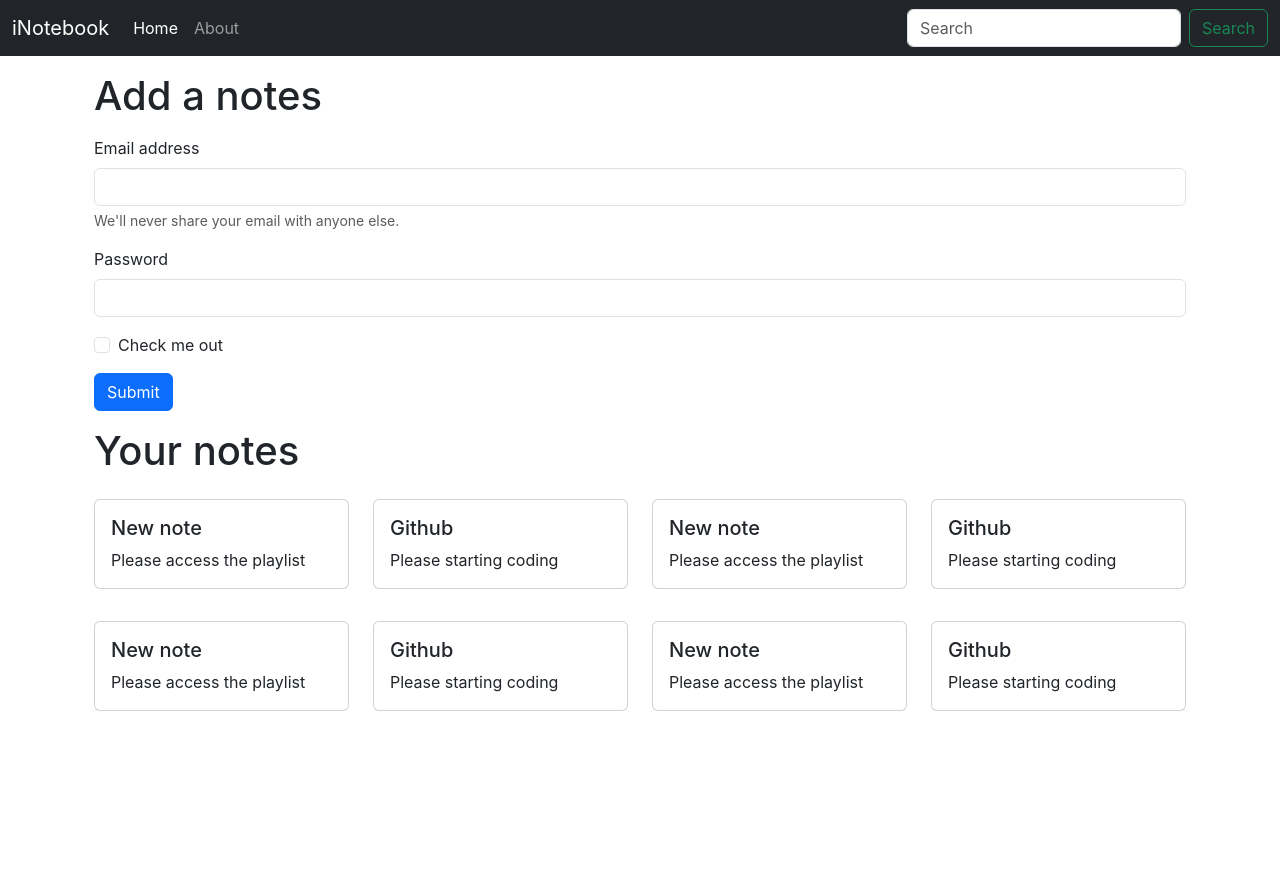
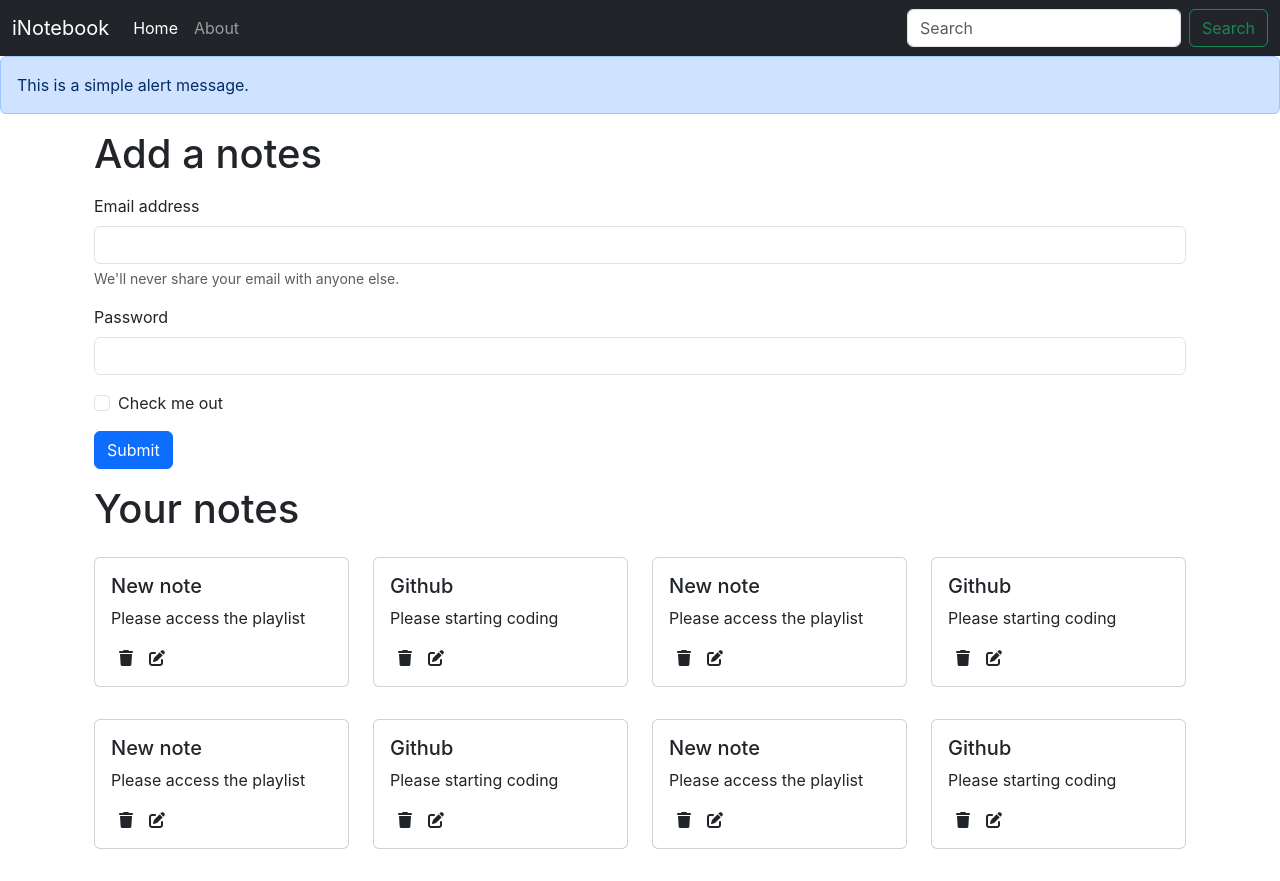
Before and after one commit to anmoltopno791-web/iNotebook, a React (Create React App) app: page / in a window 1280 px wide. Before the commit the page ends 800 px from the top, so only its background shows below. Built offline with nearby package versions, Linux system fonts and the light colour scheme.

Commit message:
Adding font awesome icons to iNotebook

```diff
--- a/public/index.html
+++ b/public/index.html
@@ -19,6 +19,7 @@
     <noscript>You need to enable JavaScript to run this app.</noscript>
   </body>
   <div id="root"></div>
+  <script src="https://kit.fontawesome.com/e2f8b8f0cb.js" crossorigin="anonymous"></script>
   <script src="https://cdn.jsdelivr.net/npm/bootstrap@5.3.8/dist/js/bootstrap.bundle.min.js" integrity="sha384-FKyoEForCGlyvwx9Hj09JcYn3nv7wiPVlz7YYwJrWVcXK/BmnVDxM+D2scQbITxI" crossorigin="anonymous"></script>
   </body>
 </html>
--- a/src/App.js
+++ b/src/App.js
@@ -4,12 +4,14 @@ import Home from "./components/Home";
 import About from "./components/About";
 import { BrowserRouter as Router, Routes, Route } from "react-router-dom";
 import NoteState from "./context/notes/NoteState";
+import Alert from "./components/Alert";
 
 function App() {
   return (
     <NoteState>
       <Router>
         <Navbar />
+        <Alert message="This is a simple alert message." />
         <div className="container">
           <Routes>
             <Route path="/" element={<Home />} />
--- /dev/null
+++ b/src/components/Alert.js
@@ -0,0 +1,13 @@
+import React from "react";
+
+const Alert = (props) => {
+  return (
+    <div>
+      <div className="alert alert-primary" role="alert">
+        {props.message}
+      </div>
+    </div>
+  );
+};
+
+export default Alert;
--- a/src/components/Home.js
+++ b/src/components/Home.js
@@ -6,7 +6,7 @@ const Home = () => {
       <h1>Add a notes</h1>
       <form className="my-3">
         <div className="mb-3">
-          <label for="exampleInputEmail1" className="form-label">
+          <label htmlFor="exampleInputEmail1" className="form-label">
             Email address
           </label>
           <input
@@ -20,7 +20,7 @@ const Home = () => {
           </div>
         </div>
         <div className="mb-3">
-          <label for="exampleInputPassword1" className="form-label">
+          <label htmlFor="exampleInputPassword1" className="form-label">
             Password
           </label>
           <input
@@ -35,7 +35,7 @@ const Home = () => {
             className="form-check-input"
             id="exampleCheck1"
           />
-          <label className="form-check-label" for="exampleCheck1">
+          <label className="form-check-label" htmlFor="exampleCheck1">
             Check me out
           </label>
         </div>
--- a/src/components/Noteitem.js
+++ b/src/components/Noteitem.js
@@ -7,9 +7,15 @@ const NoteItem = (props) => {
       <div className="card my-3">
         <div className="card-body">
           <h5 className="card-title">{note.title}</h5>
-          <p className="card-text">
-            {note.description}
-          </p>
+          <p className="card-text">{note.description}</p>
+          <i
+            className="fa-solid fa-trash mx-2"
+            style={{ cursor: "pointer" }}
+          ></i>
+          <i
+            className="fa-solid fa-pen-to-square mx-2"
+            style={{ cursor: "pointer" }}
+          ></i>
         </div>
       </div>
     </div>
--- a/src/components/Notes.js
+++ b/src/components/Notes.js
@@ -1,6 +1,6 @@
 import React, { useContext } from "react";
 import noteContext from "../context/notes/noteContext";
-import Noteitem from "./Noteitem";
+import Noteitem from "./NoteItem";
 
 const Notes = () => {
   const context = useContext(noteContext);
@@ -8,9 +8,9 @@ const Notes = () => {
   return (
     <div className="row my-3">
       <h1>Your notes</h1>
-      {notes.map((note) => {
-        return <Noteitem note={note}/>
-      })}
+      {notes.map((note) => (
+        <Noteitem key={note._id} note={note} />
+      ))}
     </div>
   );
 };
--- a/src/index.css
+++ b/src/index.css
@@ -1,13 +1,17 @@
 body {
   margin: 0;
-  font-family: -apple-system, BlinkMacSystemFont, 'Segoe UI', 'Roboto', 'Oxygen',
-    'Ubuntu', 'Cantarell', 'Fira Sans', 'Droid Sans', 'Helvetica Neue',
-    sans-serif;
+  font-family:
+    -apple-system, BlinkMacSystemFont, "Segoe UI", "Roboto", "Oxygen", "Ubuntu",
+    "Cantarell", "Fira Sans", "Droid Sans", "Helvetica Neue", sans-serif;
   -webkit-font-smoothing: antialiased;
   -moz-osx-font-smoothing: grayscale;
 }
 
 code {
-  font-family: source-code-pro, Menlo, Monaco, Consolas, 'Courier New',
-    monospace;
+  font-family:
+    source-code-pro, Menlo, Monaco, Consolas, "Courier New", monospace;
 }
+
+i {
+  cursor: pointer;
+}
```
